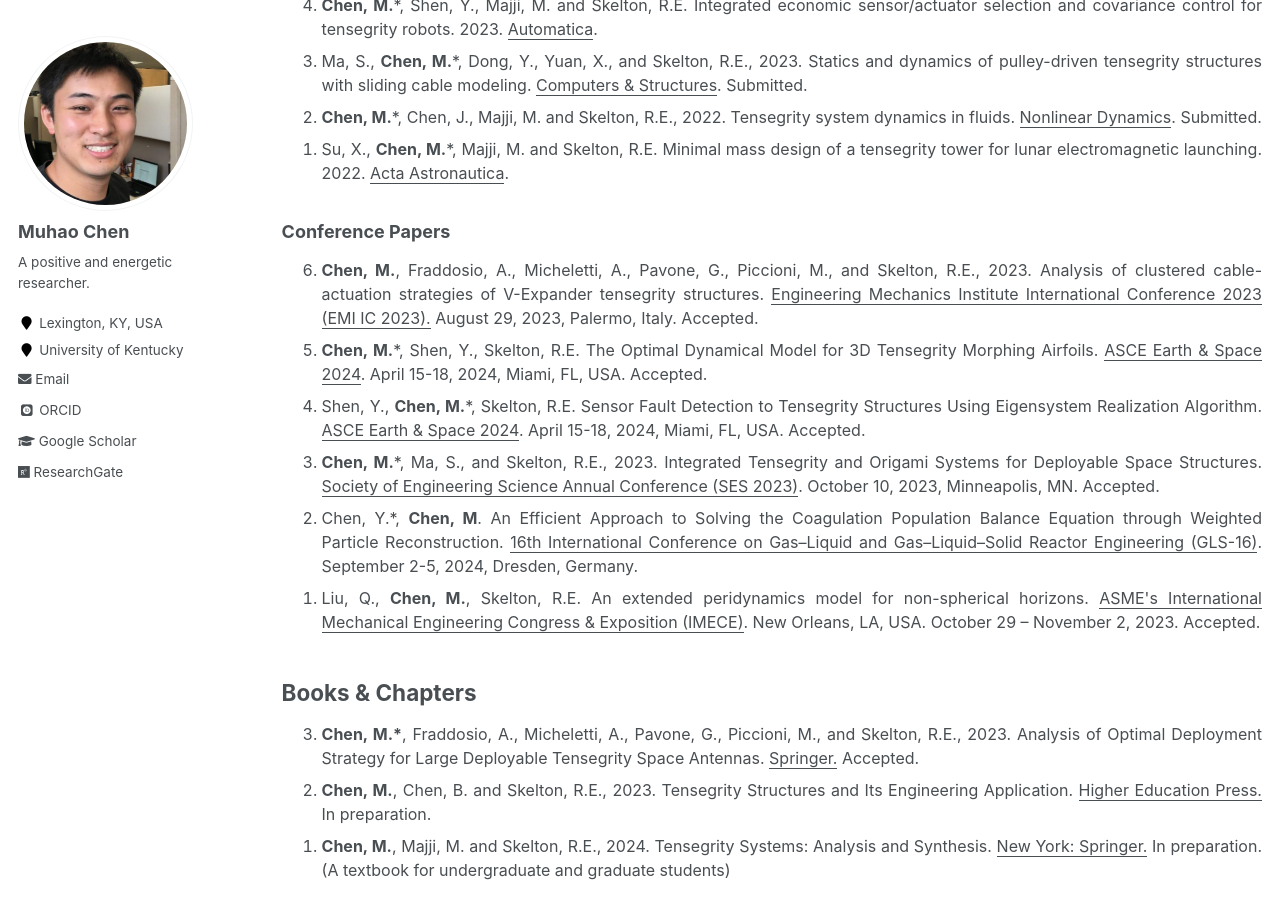
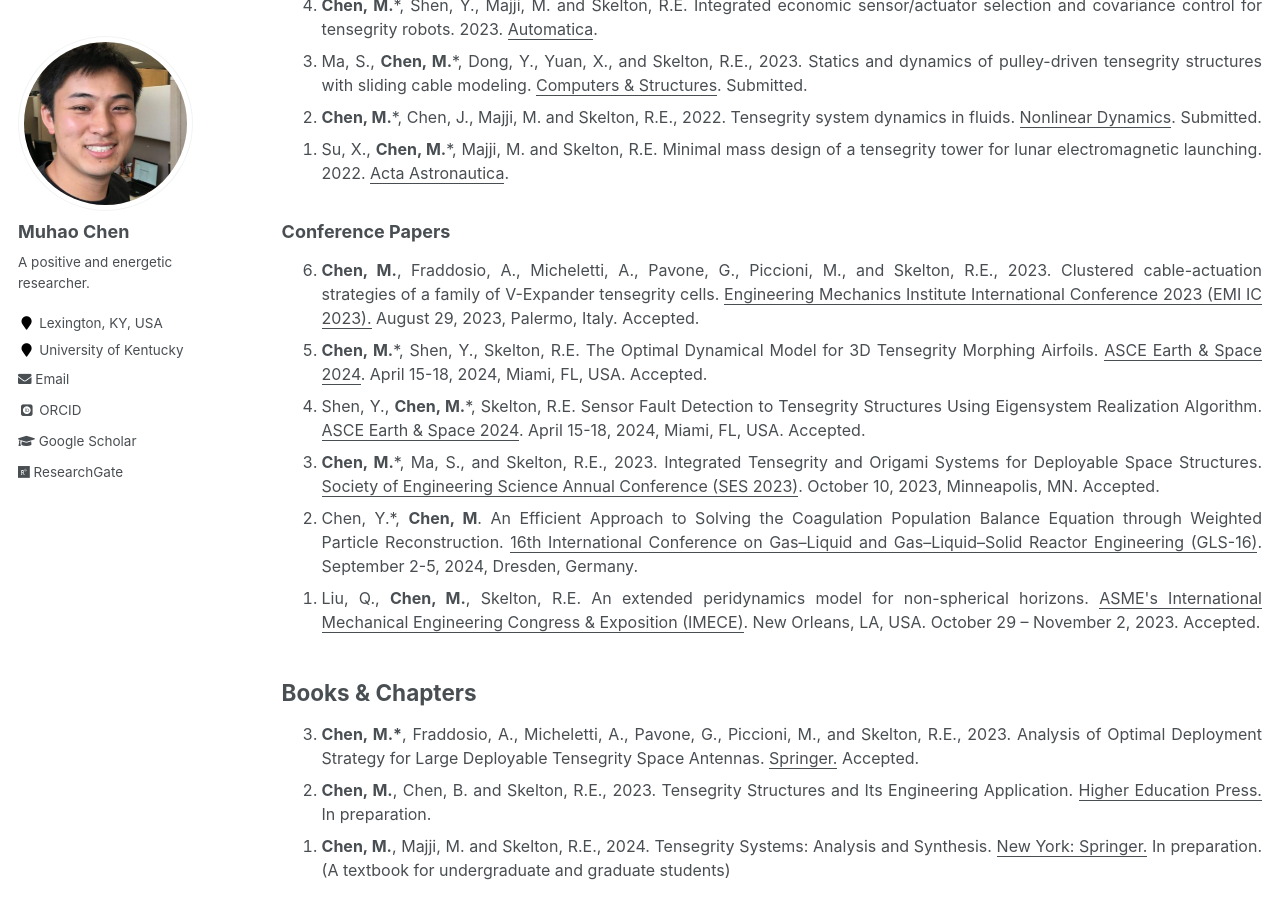
Before and after one commit to Muhao-Chen/muhao-chen.github.io, a Jekyll site: the page built from _pages/publication.md, in a window 1280 px wide and 900 px high, scrolled down 2859 px. Built offline with Jekyll 4.4.1, drawn with Linux system fonts in a browser that asks for light colours; some web fonts are replaced.

Commit message:
Update publication.md

```diff
--- a/_pages/publication.md
+++ b/_pages/publication.md
@@ -81,7 +81,7 @@ toc: true
 ### Conference Papers
 <font size=3>
 <ol reversed>
-<li> <strong>Chen, M.</strong>, Fraddosio, A., Micheletti, A., Pavone, G., Piccioni, M., and Skelton, R.E., 2023. Analysis of clustered cable-actuation strategies of V-Expander tensegrity structures. <u>Engineering Mechanics Institute International Conference 2023 (EMI IC 2023).</u> August 29, 2023, Palermo, Italy. Accepted.</li>
+<li> <strong>Chen, M.</strong>, Fraddosio, A., Micheletti, A., Pavone, G., Piccioni, M., and Skelton, R.E., 2023. Clustered cable-actuation strategies of a family of V-Expander tensegrity cells. <u>Engineering Mechanics Institute International Conference 2023 (EMI IC 2023).</u> August 29, 2023, Palermo, Italy. Accepted.</li>
 <li> <strong>Chen, M.</strong>*, Shen, Y., Skelton, R.E. The Optimal Dynamical Model for 3D Tensegrity Morphing Airfoils. <u>ASCE Earth & Space 2024</u>. April 15-18, 2024, Miami, FL, USA. Accepted. </li>
 <li> Shen, Y., <strong>Chen, M.</strong>*, Skelton, R.E. Sensor Fault Detection to Tensegrity Structures Using Eigensystem Realization Algorithm. <u>ASCE Earth & Space 2024</u>.  April 15-18, 2024, Miami, FL, USA. Accepted. </li>
 <li> <strong>Chen, M.</strong>*, Ma, S., and Skelton, R.E., 2023. Integrated Tensegrity and Origami Systems for Deployable Space Structures. <u>Society of Engineering Science Annual Conference (SES 2023)</u>. October 10, 2023, Minneapolis, MN. Accepted. </li>
```
